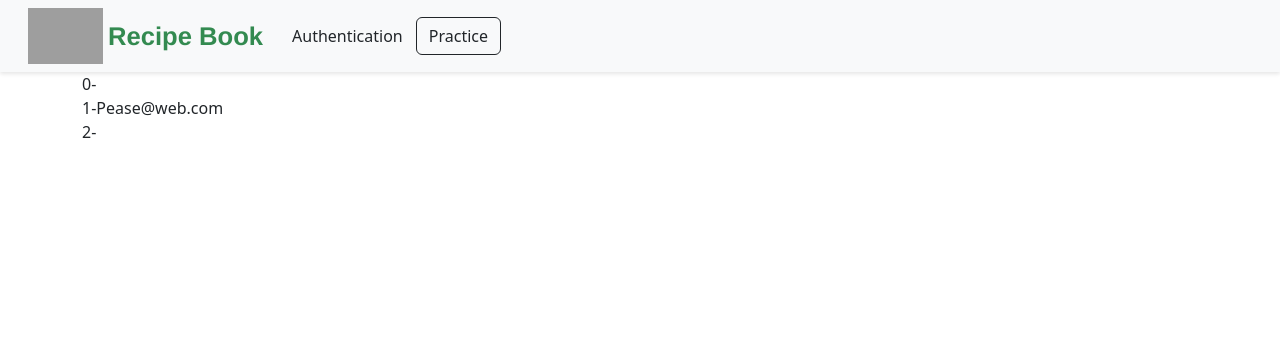
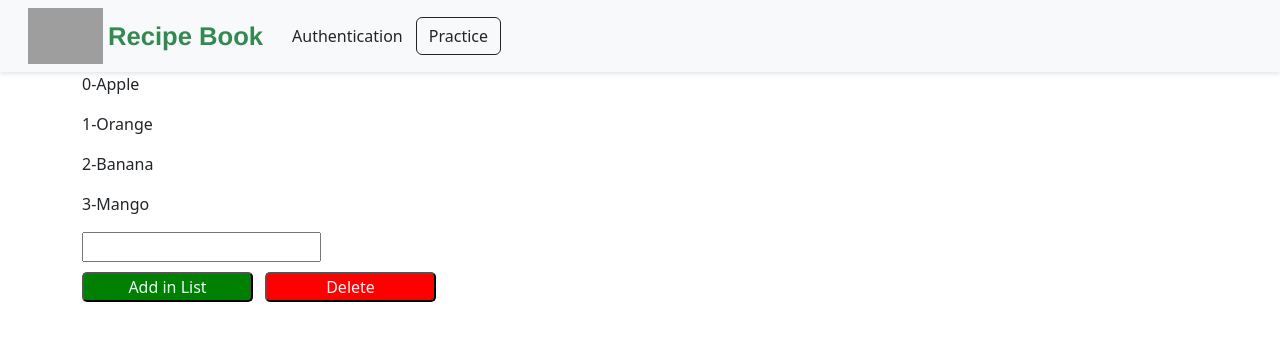
Before and after one commit to AbdulDevelops/foodrecipe, an Angular app: page /practice in a window 1280 px wide. Shown: the top 340 px of the page. Built offline with nearby package versions, Linux system fonts and the light colour scheme; grey boxes are pictures that could not be loaded.

Commit message:
Dynamics of in array interperatation

```diff
--- a/src/app/practice/practice.component.css
+++ b/src/app/practice/practice.component.css
@@ -0,0 +1,16 @@
+.addingList{
+    margin-top: 10px;
+    margin-left: 12px;
+    width: 15%;
+    background-color: green;
+    color: aliceblue;
+    border-radius: 5px;
+}
+.deletingList{
+    margin-top: 10px;
+    margin-left: 12px;
+    width: 15%;
+    background-color: red;
+    color: aliceblue;
+    border-radius: 5px;
+}
--- a/src/app/practice/practice.component.html
+++ b/src/app/practice/practice.component.html
@@ -1,2 +1,15 @@
-<div *ngFor="let fruit of nameVeg, let i=index">
-    {{i}}-{{fruit.email}}</div>
+<div class="row" >
+
+    <div class="col-xs-12">
+        <p *ngFor="let fruit of tryArray, let i=index">
+            {{i}}-{{fruit}}</p>
+            <input type="text" [(ngModel)]="fruitName">
+           <div>
+            {{fruitName}}
+
+           </div>
+        </div>
+        <button class="addingList" (click)="onAddInList()">Add in List</button>
+        <button class="deletingList" (click)="onDelInList()">Delete</button>
+
+</div>
--- a/src/app/practice/practice.component.ts
+++ b/src/app/practice/practice.component.ts
@@ -8,5 +8,13 @@ import { Component } from '@angular/core';
 export class PracticeComponent {
   tryArray:[]|any= ['Apple', 'Orange', 'Banana', 'Mango']
   nameVeg:[]|any=[{name:'Carrot'}, {email:'Pease@web.com'}, {phone: '017642047721'}]
+ fruitName: string|any
 
+  onAddInList(){
+    this.tryArray.push(this.fruitName)
+  }
+
+  onDelInList(){
+    this.tryArray.pop(this.tryArray)
+  }
 }
```
Also changed, not shown: src/app/logos/src/assets/logo.jpg (deleted), src/assets/logo.jpg (added).
